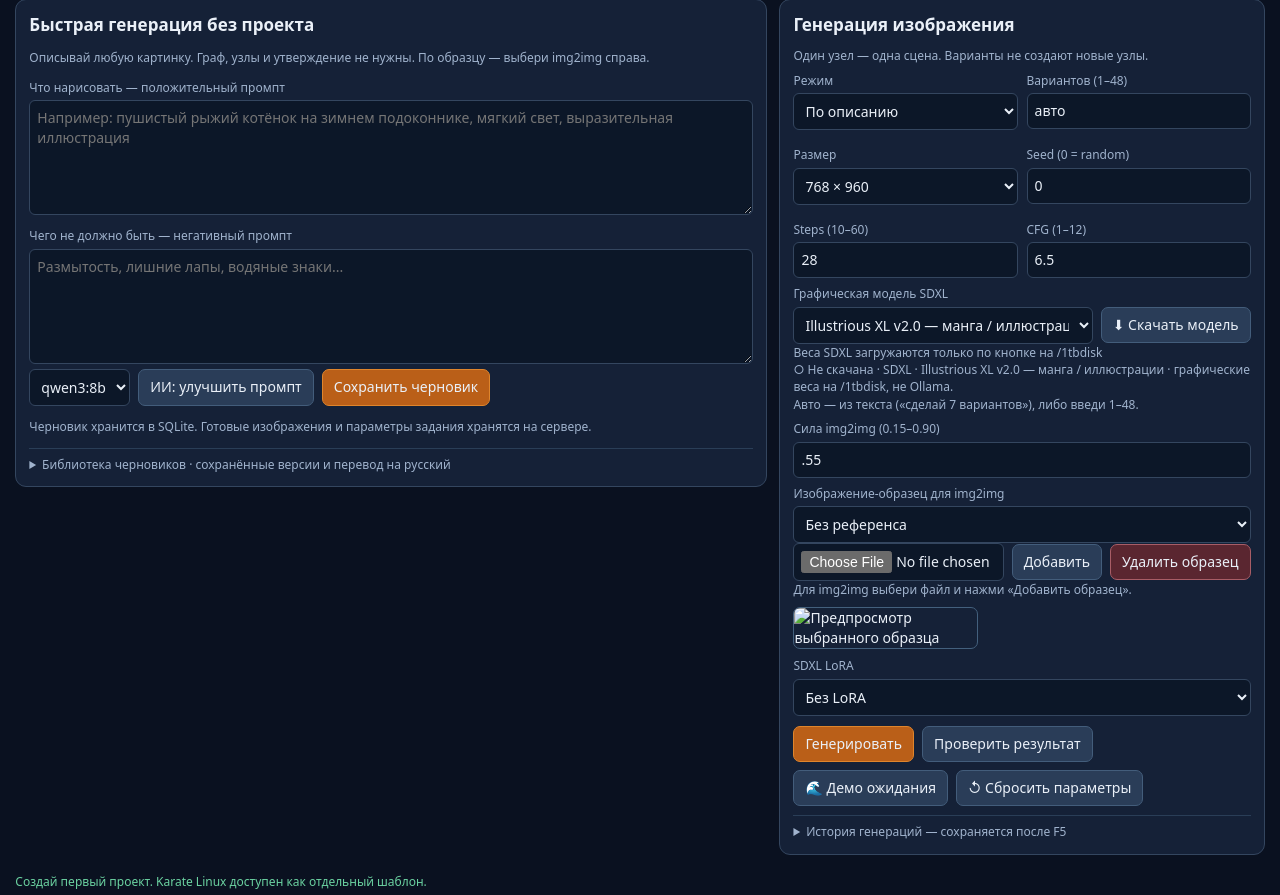
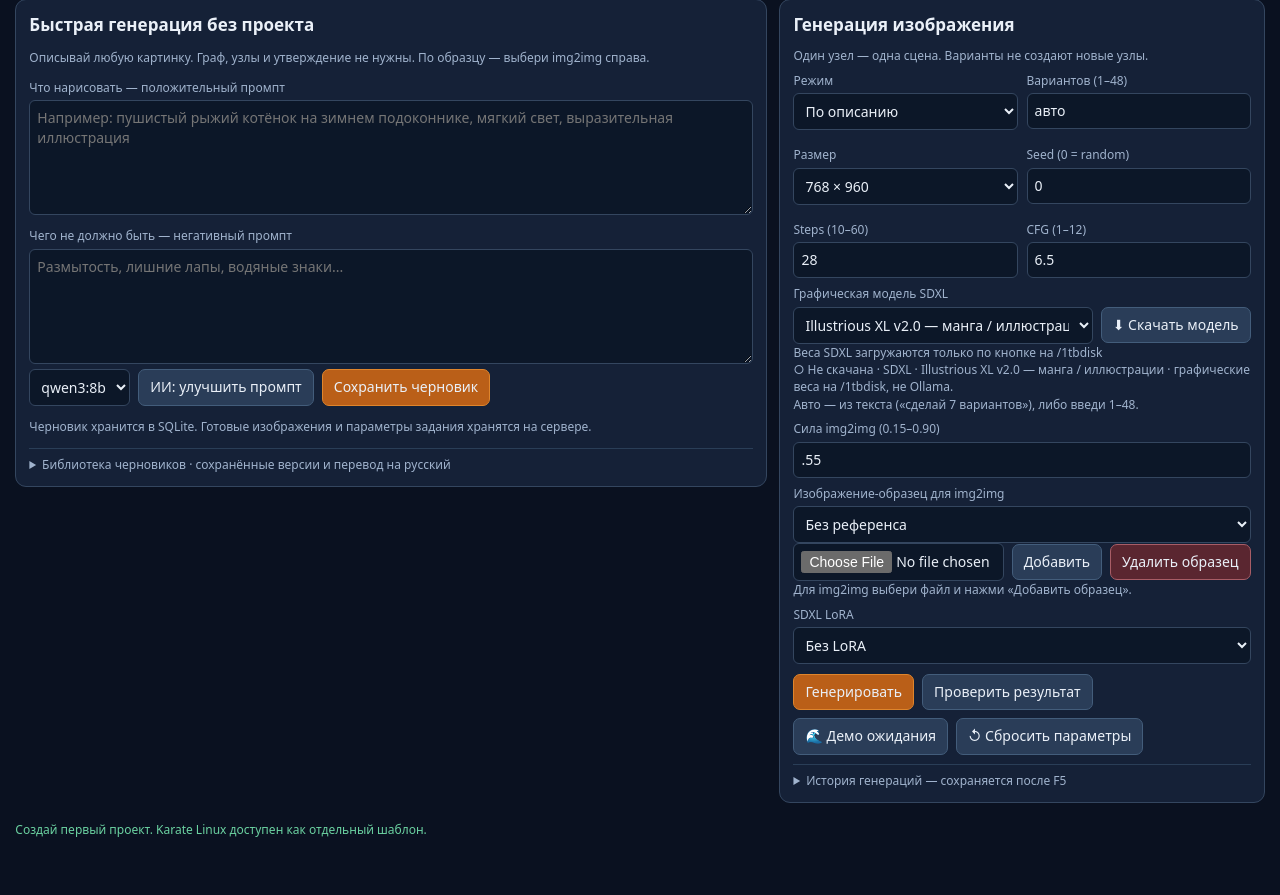
Before and after one commit to musikfed/ai_draftsman, a Flask app: page / in a window 1280 px wide. Shown: the part 244-1139 px from the top of the page. After the commit the page ends 1081 px from the top, so only its background shows below. Run offline with Flask 3, Linux system fonts and the light colour scheme; data that the repository does not hold is empty; some libraries are stand-ins or nearby versions.

Commit message:
fix(ui): ensure hidden reference preview respects collapsed CSS

```diff
--- a/templates/studio.html
+++ b/templates/studio.html
@@ -256,7 +256,7 @@ pre{background:#0c1728;padding:9px;border-radius:7px;white-space:pre-wrap;overfl
    <label data-t="reference">Изображение-образец (только для img2img)</label><select id="reference"><option value="">Без референса</option></select>
    <div class="toolbar"><input id="referenceFile" type="file" accept=".jpg,.jpeg,.png,.webp" class="grow"><button id="uploadReference" data-t="upload">Добавить образец</button><button id="deleteReference" class="danger">Удалить образец</button></div>
    <div id="referenceHint" class="muted">Для img2img выбери файл и нажми «Добавить образец».</div>
-   <img id="referencePreview" class="collapsed" alt="Предпросмотр выбранного образца" style="display:block;max-width:185px;max-height:240px;object-fit:contain;margin:8px 0;border-radius:7px;border:1px solid #43607d">
+   <img id="referencePreview" class="collapsed" alt="Предпросмотр выбранного образца" style="max-width:185px;max-height:240px;object-fit:contain;margin:8px 0;border-radius:7px;border:1px solid #43607d">
    <label>SDXL LoRA</label><select id="lora"><option value="">Без LoRA</option></select>
    <div class="toolbar" style="margin-top:10px"><button id="generate" class="primary" data-t="generate">Генерировать</button><button id="checkJob" data-t="checkJob">Проверить результат</button><button id="demoWait">🌊 Демо ожидания</button><button id="resetRenderSettings">↺ Сбросить параметры</button></div>
    <div id="jobProgress" class="collapsed"><div class="muted" id="jobStage">Загрузка модели</div><progress id="jobBar" max="100" value="0"></progress><div id="waitGrid" class="wait-grid"></div></div>
```
